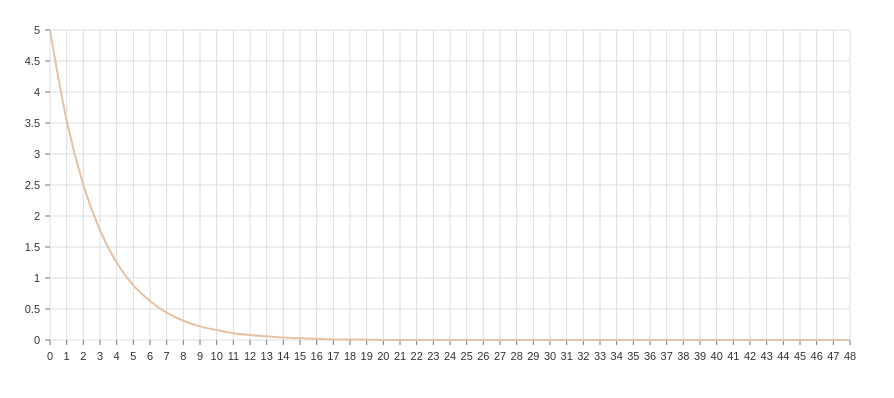
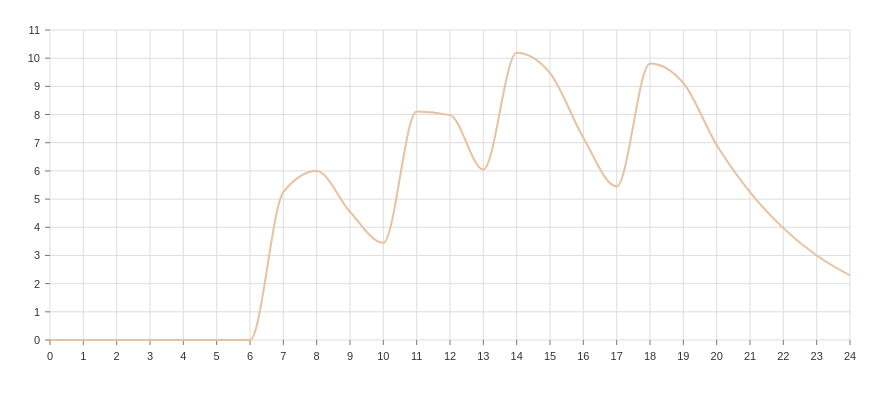
Before and after one commit to VidunderGunder/pill-timer, a React (Create React App) app: page / in a window 1280 px wide. Shown: the top 398 px of the page, without its empty margins (0-894 px from the left). Built offline with nearby package versions, Linux system fonts and the light colour scheme.

Commit message:
Prescriptions

```diff
--- a/src/components/Graph.jsx
+++ b/src/components/Graph.jsx
@@ -1,28 +1,97 @@
 import React from "react";
 import { ResponsiveLine } from "@nivo/line";
 
-const y = (hours = 48) => {
+/**
+ * Science stuff:
+ * "Half-life" by Deranged Physiology
+ * https://shorturl.at/LQRU8
+ */
+
+const plasma = (hours = 24, constant = 2.5, halfLife = 2.5, delay = 0) => {
   hours = [...Array(hours + 1).keys()];
 
   const data = [];
+
   const effect = (t) => {
-    const constant = 5;
-    const halfLife = 2;
+    // t: hours after intake
     const k = 0.693 / halfLife;
 
-    return (constant * Math.exp(-k * t)).toFixed(2);
+    const timeToTop = 1;
+
+    if (t < delay) {
+      return 0;
+    }
+
+    if (t < timeToTop + delay) {
+      return (t * constant / (timeToTop + delay));
+    }
+
+    return (constant * Math.exp(-k * (t - (timeToTop + delay)))).toFixed(2);
   };
 
   hours.forEach((hour) => {
-    data.push({ x: hour, y: effect(hour) });
+    data.push(effect(hour));
   });
 
   return data;
 };
 
-console.log(y());
+const arrayToNivo = (array) => {
+  const nivo = [];
 
-y();
+  array.forEach((element, hour) => {
+    nivo.push({ x: hour, y: element });
+  });
+
+  return nivo;
+};
+
+const drugs = {
+  methylfenidate: { constant: 0.2, halfLife: 2.5 },
+};
+
+const pills = [{
+  name: "Ritalin MR",
+  doses: [
+    {
+      drug: drugs.methylfenidate,
+      releases: [0, 4],
+    },
+  ],
+}];
+
+const prescription = [
+  { name: "Ritalin MR", volume: 30, time: 6 },
+  { name: "Ritalin MR", volume: 30, time: 13 },
+];
+
+const layers = [];
+
+prescription.forEach((pill) => {
+  pills[pills.findIndex((p) => p.name === pill.name)].doses.forEach(
+    (dose, hour) => {
+      dose.releases.forEach((release, index) => {
+        layers.push(plasma(
+          24,
+          dose.drug.constant * pill.volume,
+          dose.drug.halfLife,
+          release + pill.time + 1,
+        ));
+      });
+    },
+  );
+});
+
+console.log(layers);
+
+const sum = layers.reduce((a, b) => {
+  return a.map((element, index) => {
+    const elementWiseSum = parseFloat(element) + parseFloat(b[index]);
+    return elementWiseSum;
+  });
+});
+
+const data = arrayToNivo(sum);
 
 export default () => {
   const commonProperties = {
@@ -68,7 +137,7 @@ export default () => {
         data={[
           {
             id: "test",
-            data: y(),
+            data,
           },
         ]}
         enablePoints={false}
```
